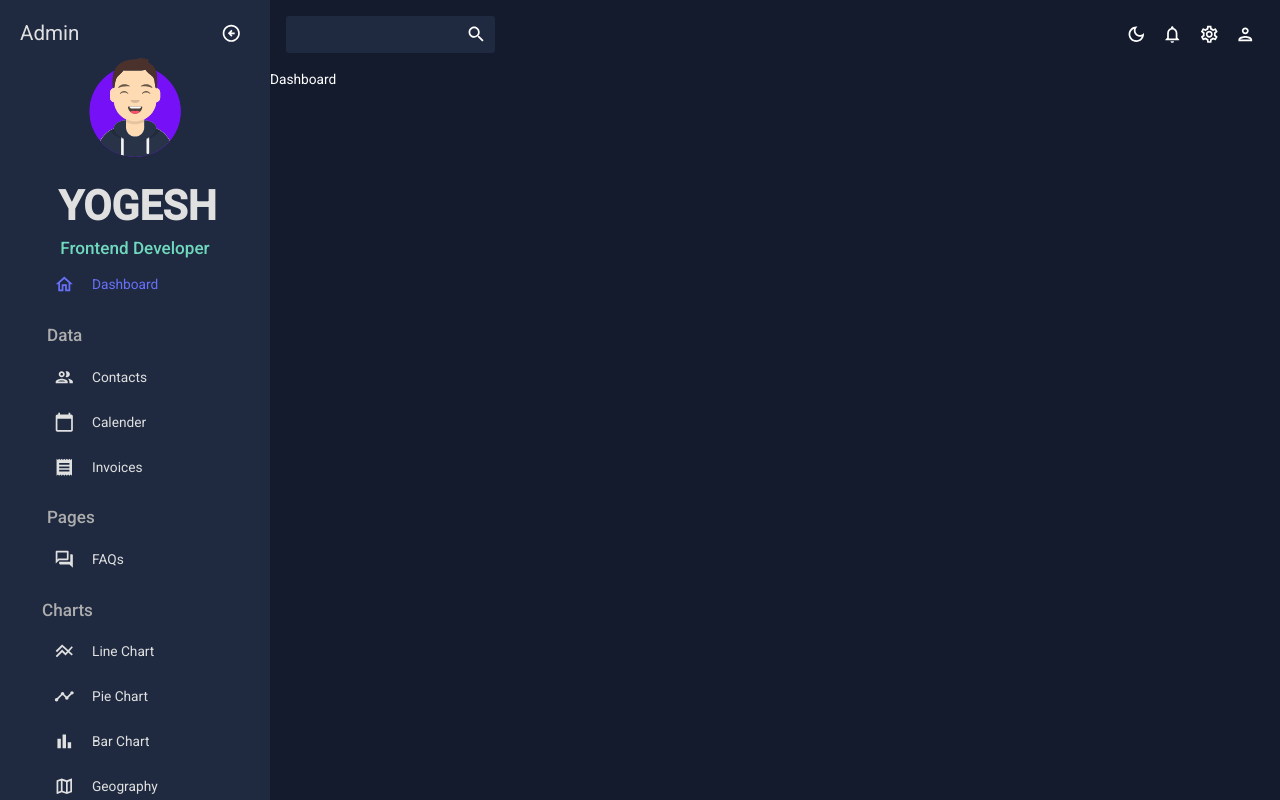
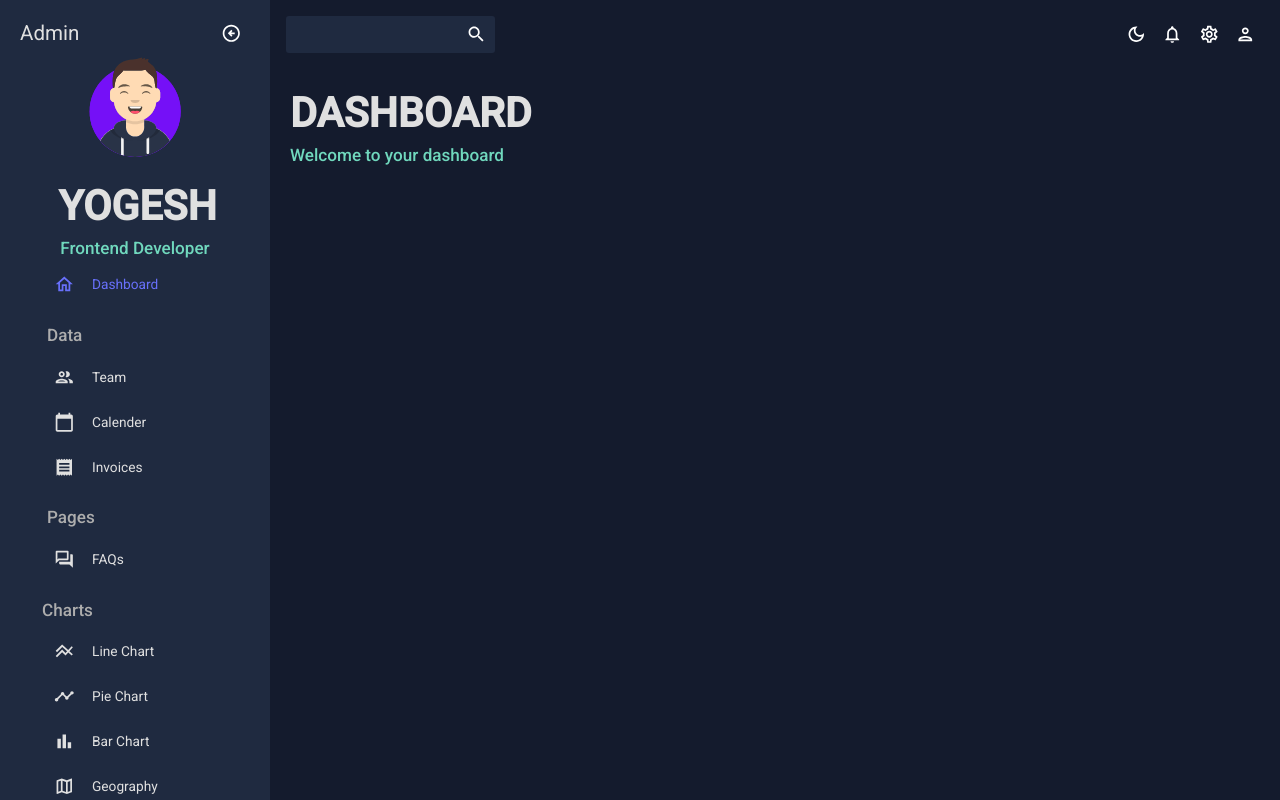
Before and after one commit to yogeshCelestial/react-dashboard, a React (Create React App) app: page / in a window 1280 px wide. Built offline with nearby package versions, Linux system fonts and the light colour scheme.

Commit message:
team component with mui-x-data-grid

```diff
--- /dev/null
+++ b/src/components/Header.tsx
@@ -0,0 +1,23 @@
+import React from 'react';
+import { Box, Typography, useTheme } from '@mui/material';
+import { tokens } from '../theme';
+
+type PropTypes = {
+    title: string,
+    subtitle: string
+};
+
+const Header = (props: PropTypes) => {
+    const {title, subtitle} = props;
+    const theme = useTheme();
+    const colors = tokens(theme.palette.mode);
+
+    return (
+        <Box mb='30px'>
+            <Typography variant='h3' color={colors.grey[100]} fontWeight='bold' sx={{ mb: '5px' }}>{title}</Typography>
+            <Typography variant='h6' color={colors.greenAccent[400]}>{subtitle}</Typography>
+        </Box>
+    );
+};
+
+export default Header;
--- a/src/screens/dashboard/index.tsx
+++ b/src/screens/dashboard/index.tsx
@@ -1,8 +1,14 @@
 import React from 'react';
+import { Box } from '@mui/material';
+import Header from '../../components/Header';
 
 function Dashboard() {
     return(
-        <div>Dashboard</div>
+        <Box m="20px" >
+            <Box display='flex' justifyContent='space-between' alignItems='center'>
+                <Header title='DASHBOARD' subtitle='Welcome to your dashboard' />
+            </Box>
+        </Box>
     );
 }
 
--- a/src/screens/globals/SideBar.tsx
+++ b/src/screens/globals/SideBar.tsx
@@ -132,8 +132,8 @@ function SideBar() {
                             Data
                         </Typography>
                         <Item
-                            title='Contacts'
-                            to='/contacts'
+                            title='Team'
+                            to='/team'
                             icon={<PeopleOutlinedIcon />}
                             selected={selected}
                             setSelected={setSelected}
--- /dev/null
+++ b/src/screens/team/index.tsx
@@ -0,0 +1,56 @@
+import React from 'react';
+import { Box, Typography, useTheme } from '@mui/material';
+import { DataGrid, GridColDef } from '@mui/x-data-grid';
+import { mockDataTeam } from '../../data/mockData';
+import AdminPanelSettingsOutlinedIcon from '@mui/icons-material/AdminPanelSettingsOutlined';
+import LockPersonOutlinedIcon from '@mui/icons-material/LockPersonOutlined';
+import ManageAccountsOutlinedIcon from '@mui/icons-material/ManageAccountsOutlined';
+import { tokens } from '../../theme';
+import { TeamType } from '../../types/mockData.js';
+import Header from '../../components/Header';
+
+const teamData: TeamType[] = mockDataTeam;
+
+const Team = () => {
+    const theme = useTheme();
+    const colors = tokens(theme.palette.mode);
+    const columns: GridColDef<(typeof teamData)[number]>[] = [
+        { field: 'id', headerName: 'ID'},
+        { field: 'name', headerName: 'Name', flex: 1, cellClassName: 'name-column--cell' },
+        { field: 'age', headerName: 'Age', align: 'left', headerAlign: 'left', type: 'number'},
+        { field: 'phone', headerName: 'Phone', flex: 1 },
+        { field: 'email', headerName: 'Email', flex: 1 },
+        { field: 'access', headerName: 'Access Level', flex: 1, align: 'center', headerAlign: 'center', renderCell: ({ row: { access }}) => {
+            return(
+                <Box
+                    m='0 auto'
+                    width='60%'
+                    p='5px'
+                    display='flex'
+                    justifyContent='center'
+                    sx={{ backgraoundColor: access === 'admin' ? `${colors.greenAccent[600]} !important` : `${colors.greenAccent[600]} !important`}}
+                    borderRadius='5px'
+                >
+                    {access === 'admin' && (<AdminPanelSettingsOutlinedIcon />)}
+                    {access === 'manager' && (<ManageAccountsOutlinedIcon />)}
+                    {access === 'user' && (<LockPersonOutlinedIcon />)}
+                </Box>
+            );
+        }}
+    ];
+
+    return (
+        <Box m='20px'>
+            <Header title='TEAM' subtitle='Manage your Team Members' />
+            <Typography>Team</Typography>
+            <Box>
+                <DataGrid
+                    rows={teamData}
+                    columns={columns}
+                />
+            </Box>
+        </Box>
+    );
+};
+
+export default Team;
--- a/src/theme.ts
+++ b/src/theme.ts
@@ -1,5 +1,5 @@
 import { useMemo, createContext, useState } from 'react';
-import { createTheme, useTheme } from '@mui/material/styles';
+import { createTheme } from '@mui/material/styles';
 import { PaletteMode } from '@mui/material';
 
 export const tokens = (mode: PaletteMode) => ({
```
Also changed, not shown: src/types/mockData.d.ts (added, +9 -0 lines).
